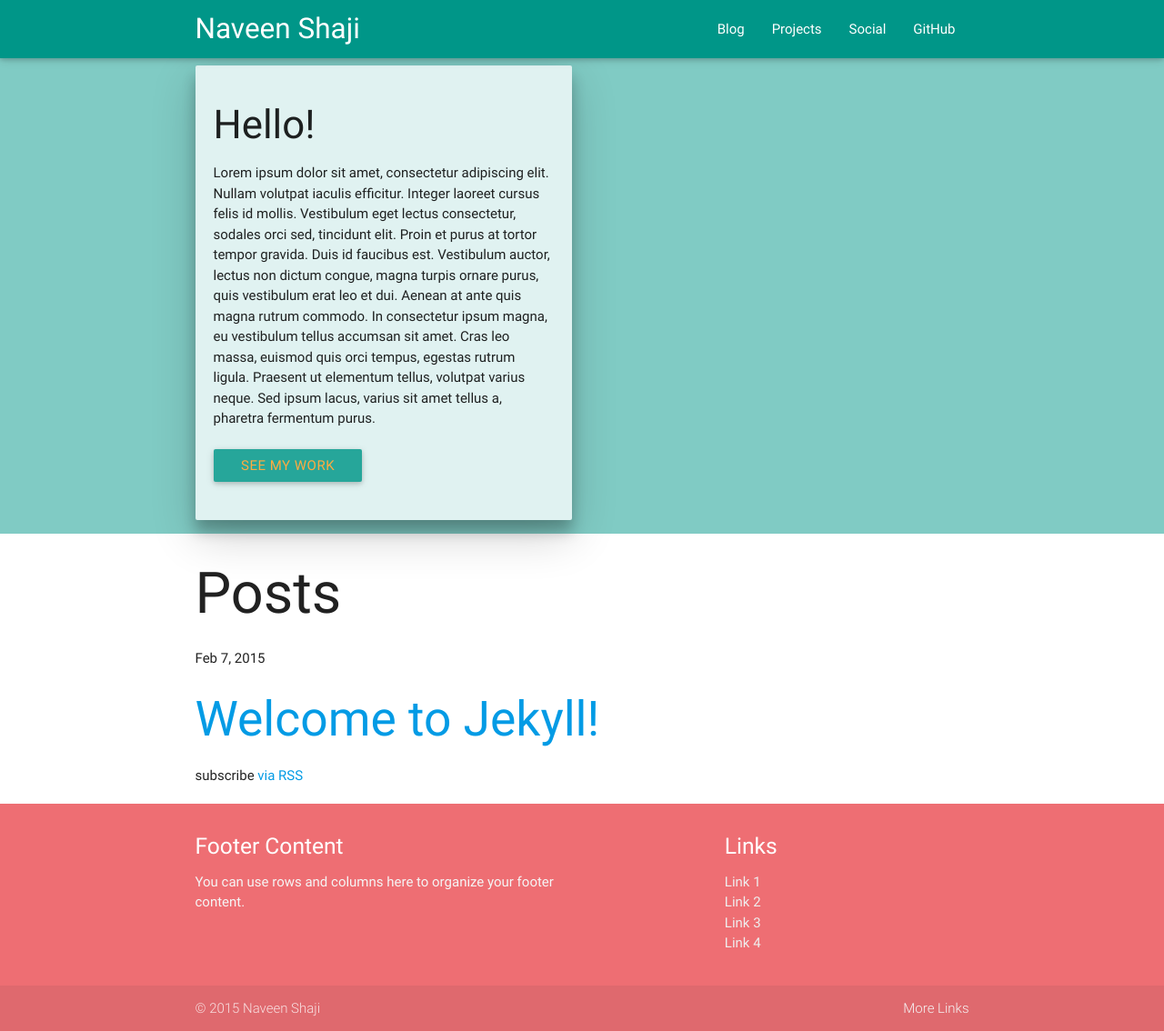
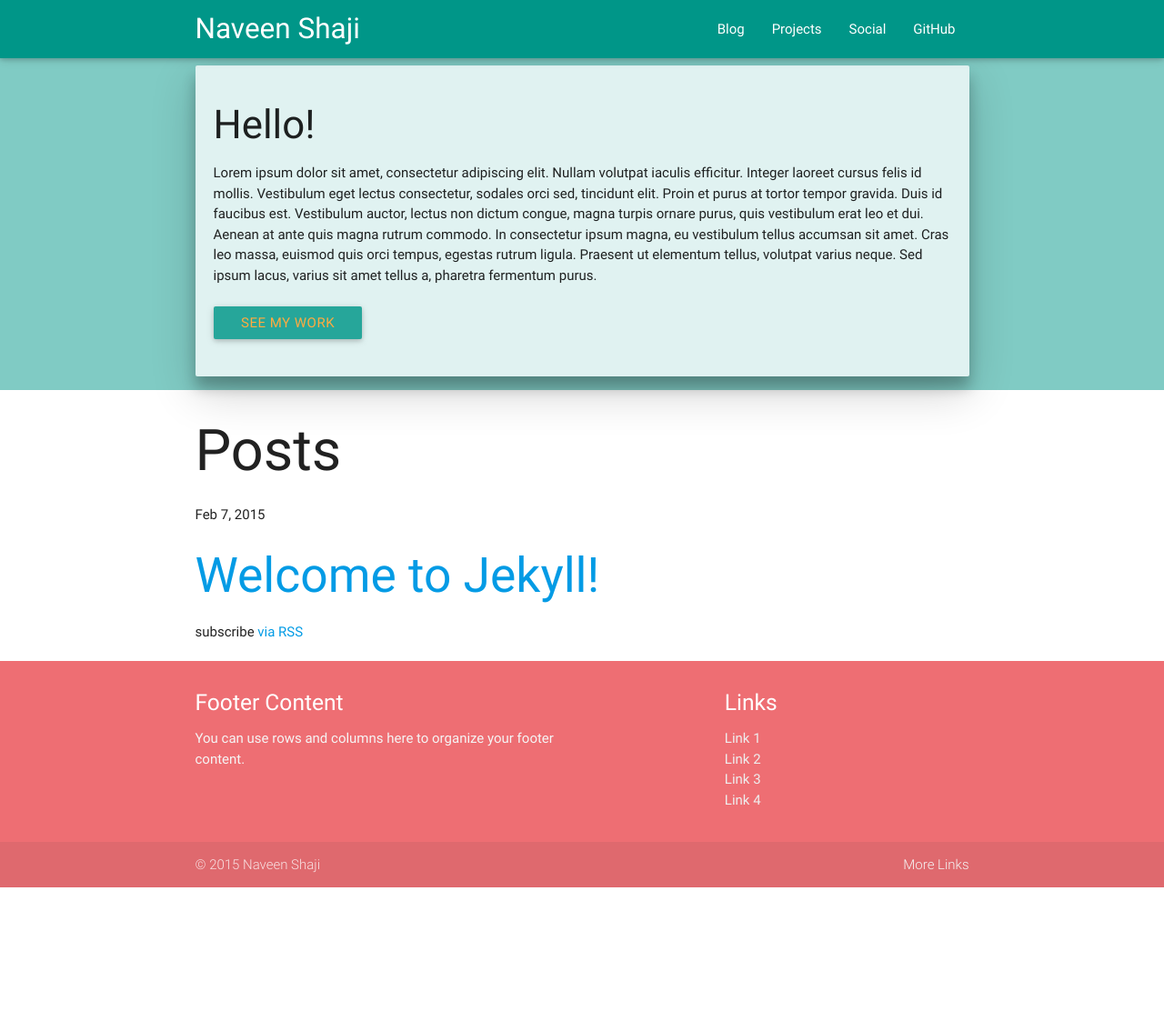
Before and after one commit to jhokamp/jhokamp.github.io, a Jekyll site: the page built from index.html, in a window 1280 px wide and 1134 px high. Shown: the whole window at 91% size. Built offline with Jekyll 4.4.1, drawn with Linux system fonts in a browser that asks for light colours.

Commit message:
Made card fullwidth

```diff
--- a/_includes/header.html
+++ b/_includes/header.html
@@ -18,7 +18,7 @@
         <div class="container">
 
 		<div class="row">
-		<div class="col s6">
+		<div class="col s12">
 		<div class="card teal lighten-5 z-depth-3">
 		<div class="card-content">
           <h3>Hello!</h3>
```
